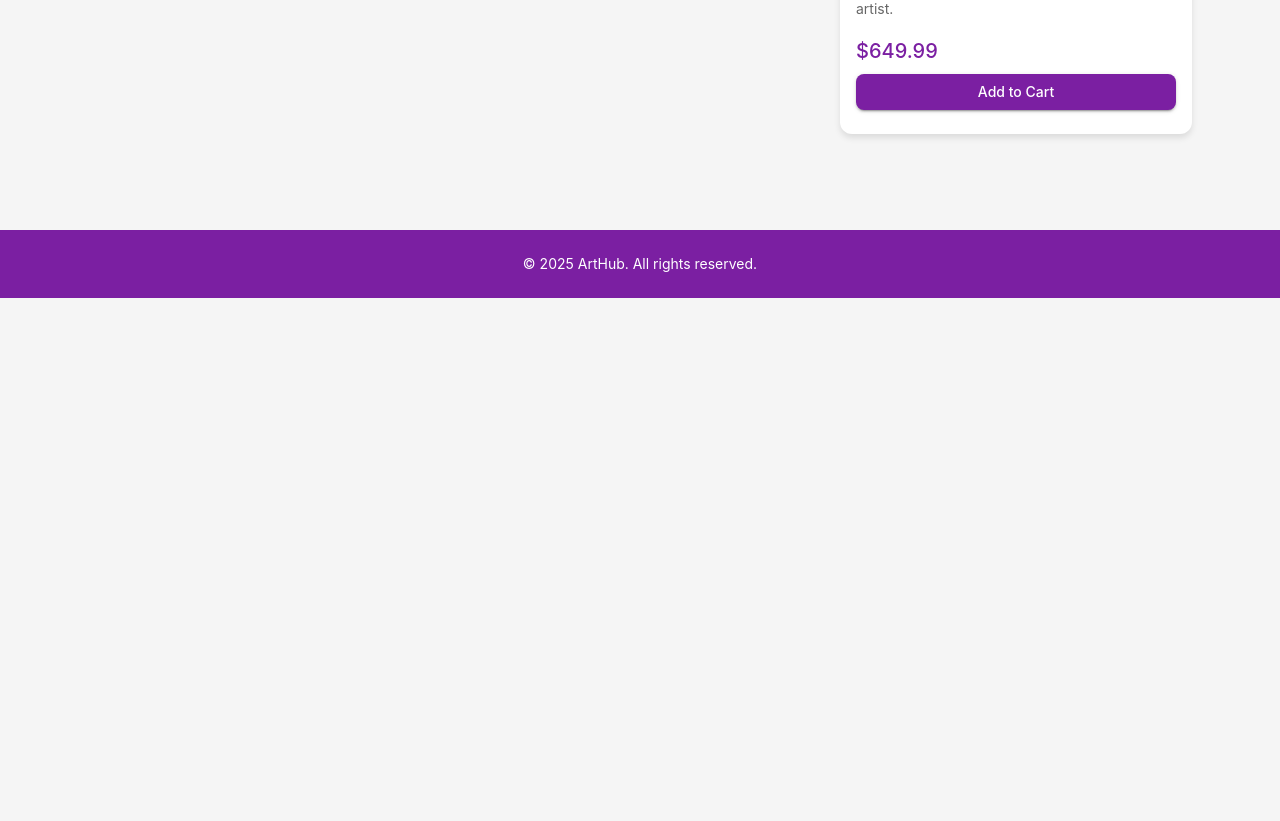
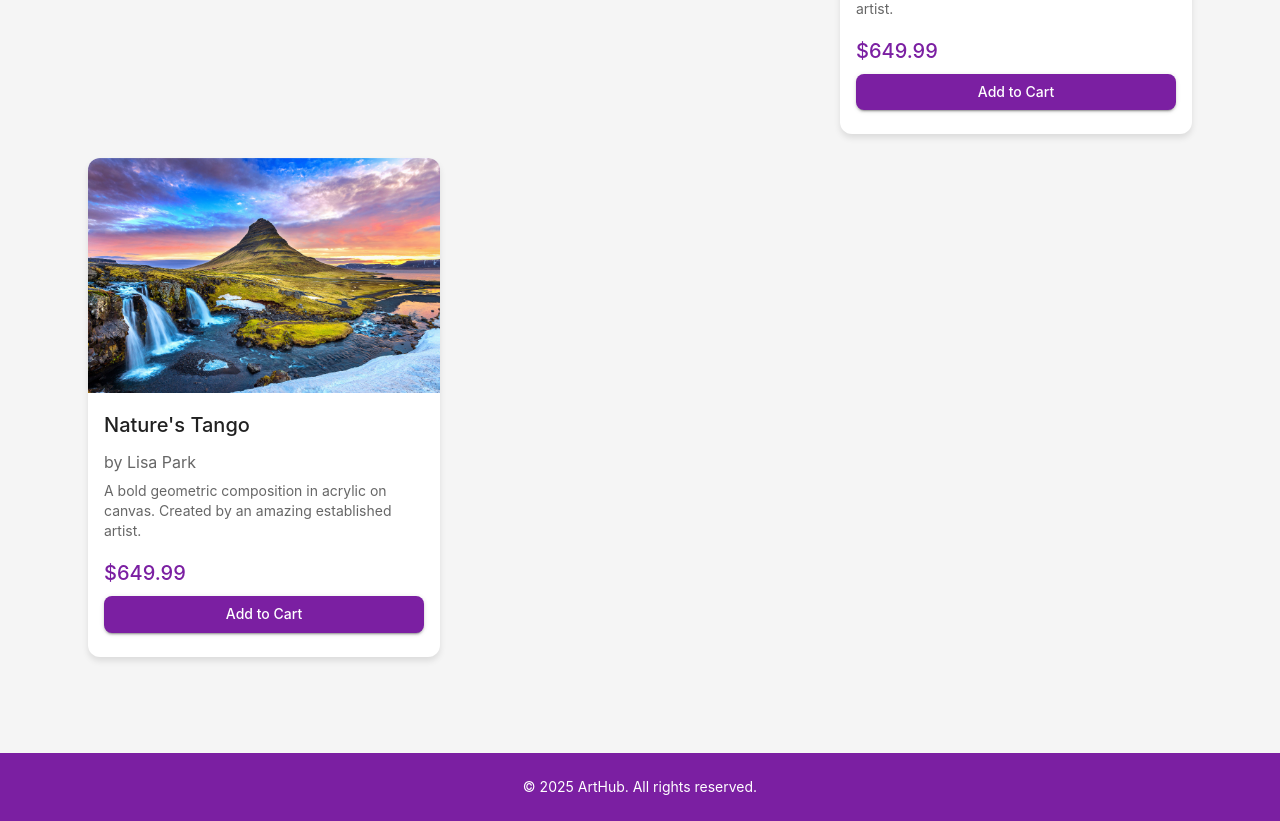
Before and after one commit to JbellMD/ArtHub, a React (Vite) app: page /#/gallery in a window 1280 px wide. Shown: the part 1480-2301 px from the top of the page. Before the commit the page ends 1778 px from the top, so only its background shows below. Built offline with nearby package versions, Linux system fonts and the light colour scheme.

Commit message:
Added a new art project

```diff
--- a/src/pages/Gallery.jsx
+++ b/src/pages/Gallery.jsx
@@ -24,6 +24,7 @@ import serenityBlue from '../assets/serenity-blue.jpg';
 import naturesDance from '../assets/natures-dance.jpg';
 import digitalDreams from '../assets/digital-dreams.jpg';
 import geometricVision from '../assets/geometric-vision.jpg';
+import naturesdance2 from '../assets/natures-dance2.jpg';
 
 const artworks = [
   {
@@ -77,6 +78,15 @@ const artworks = [
     artist: "Lisa Park",
     price: 649.99,
     image: geometricVision,
+    category: "Contemporary",
+    description: "A bold geometric composition in acrylic on canvas. Created by an amazing established artist."
+  },
+  {
+    id: 7,
+    title: "Nature's Tango",
+    artist: "Lisa Park",
+    price: 649.99,
+    image: naturesdance2,
     category: "Contemporary",
     description: "A bold geometric composition in acrylic on canvas. Created by an amazing established artist."
   }
```
Also changed, not shown: src/assets/natures-dance2.jpg (added).
